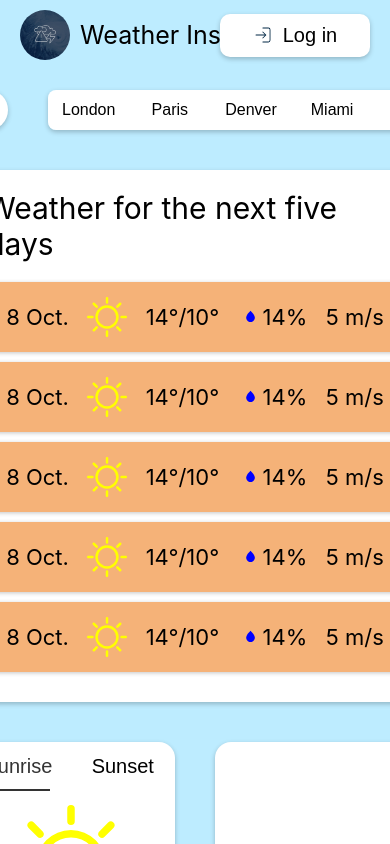
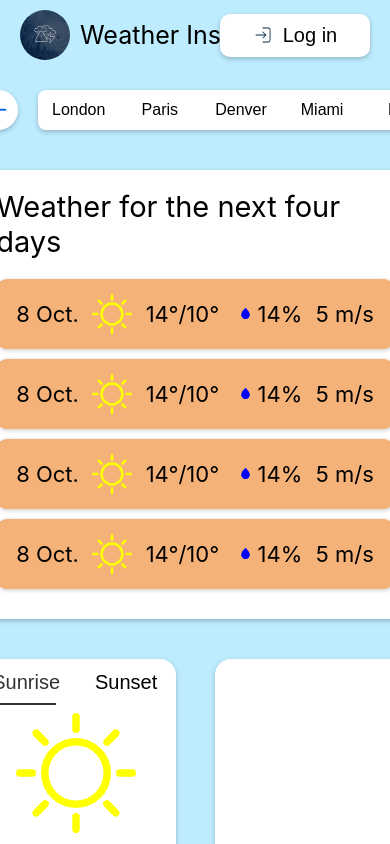
Before and after one commit to data-opser/weather-insights, a React (Create React App) app in the folder frontend/: page / in a window 390 px wide. Shown: the top 844 px of the page. Built offline with nearby package versions, Linux system fonts and the light colour scheme.

Commit message:
deleted 1 day

```diff
--- a/frontend/src/components/Mainpage.js
+++ b/frontend/src/components/Mainpage.js
@@ -17,9 +17,8 @@ function Mainpage() {
         <CityList />
       </div>
       <div className='days'>
-        <h1>Weather for the next five days</h1>
+        <h1>Weather for the next four days</h1>
         <div className='day-table'>
-          <Day />
           <Day />
           <Day />
           <Day />
--- a/frontend/src/styles/Mainpage.css
+++ b/frontend/src/styles/Mainpage.css
@@ -1,7 +1,7 @@
 .main-page {
     display: grid;
     grid-template-rows: 80px 1fr 1fr;
-    grid-template-columns: 2fr 1fr;
+    grid-template-columns: auto 1fr;
     max-width: 1300px;
     justify-self: center;
 }
@@ -104,10 +104,6 @@
     .main-page {
         min-width: 100%;
     }
-
-    .day-table .day {
-        width: 20%;
-    }
 }
 
 @media only screen and (max-width: 1000px) {
@@ -119,7 +115,7 @@
 
 @media only screen and (max-width: 900px) {
     .main-page {
-        grid-template-rows: 80px 2fr 1fr;
+        grid-template-rows: 80px auto 1fr;
         grid-template-columns: 50% 50%;
     }
 
@@ -129,7 +125,7 @@
     }
 
     .days h1 {
-        font-size: 30px;
+        font-size: 29px;
     }
 
     .sun-time {
@@ -146,6 +142,7 @@
         justify-content: center;
         min-width: 40px;
         border-radius: 5em;
+        margin-right: 0;
     }
 
     .cities .add-city-button .add-city-button-text {
```
Also changed, not shown: 1 other file (tests, documents, lock files or other folders).
